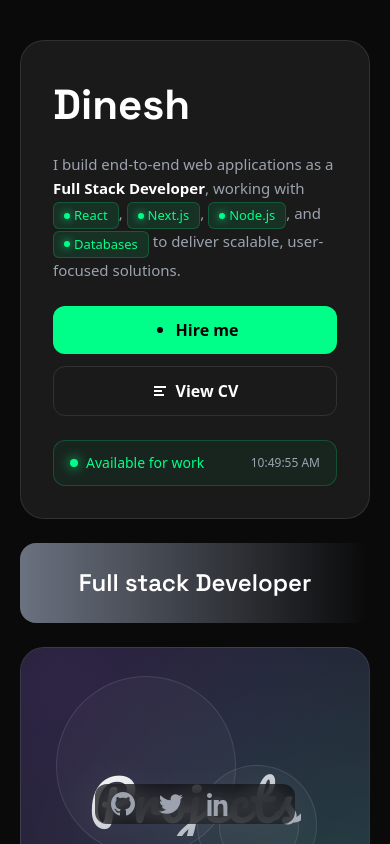
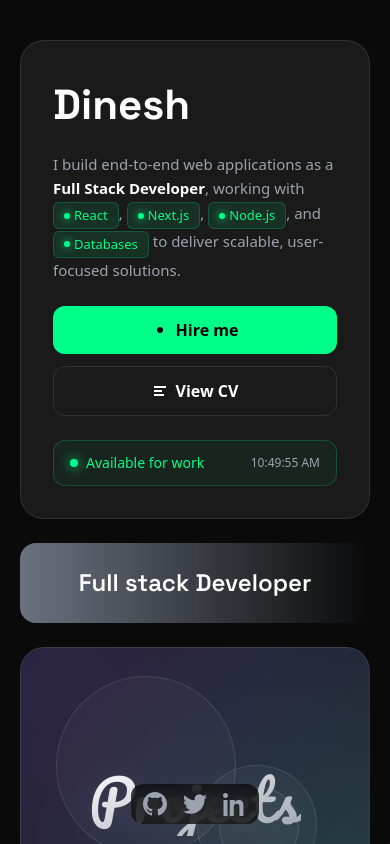
Before and after one commit to dinesh03072002/my-portfolio, a React (Vite) app: page / in a window 390 px wide. Shown: the top 844 px of the page. Built offline with nearby package versions, Linux system fonts and the light colour scheme.

Commit message:
updated socials

```diff
--- a/src/components/Socials.jsx
+++ b/src/components/Socials.jsx
@@ -68,17 +68,17 @@ const Socials = () => {
   })}
 </div>
       {/* Mobile - Bottom navigation */}
-      <div className="lg:hidden fixed bottom-5 left-1/2 -translate-x-1/2 flex items-center gap-6 bg-black/60 backdrop-blur-md rounded-xl px-4 py-2 z-[100]">
-  {socials.map((social, idx) => (
+      <div className="lg:hidden fixed bottom-5 left-1/2 -translate-x-1/2 flex items-center gap-4 bg-black/70 backdrop-blur-md rounded-xl px-3 py-2 z-[100] w-fit">
+  {socials.slice(0, 3).map((social, idx) => (
     <a
       key={idx}
       href={social.url}
       target="_blank"
       rel="noopener noreferrer"
-      className="text-gray-400 hover:text-[#00ff88] transition-all duration-300"
+      className="inline-flex items-center justify-center text-gray-400 hover:text-[#00ff88] transition-colors duration-300"
     >
       <svg
-        className="w-6 h-6 hover:scale-110 transition-transform duration-300"
+        className="w-6 h-6 transition-transform duration-300 hover:scale-110"
         viewBox="0 0 24 24"
         fill="currentColor"
       >
```
